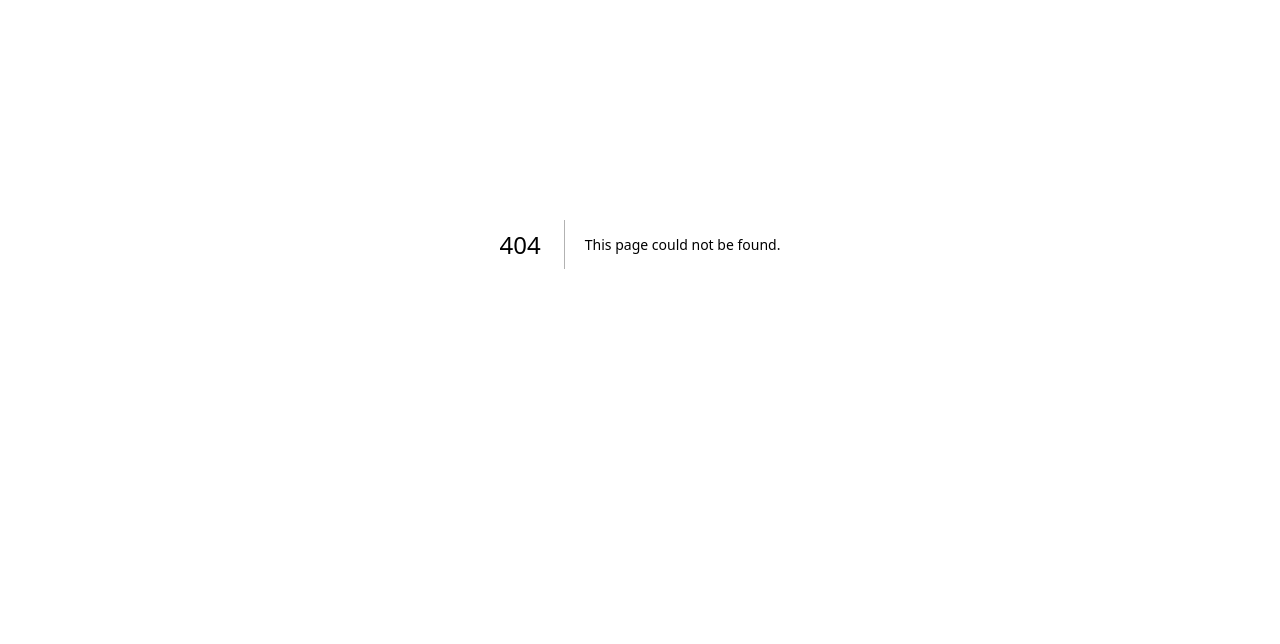
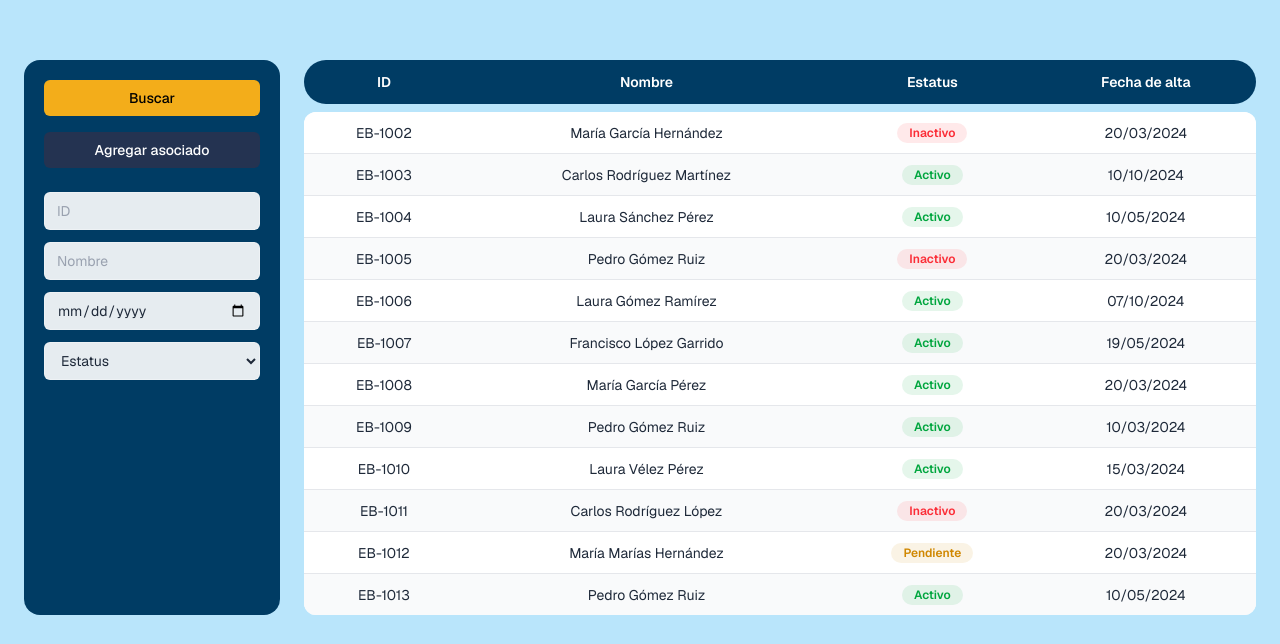
Before and after one commit to a01722831/Sem6EspinaBifida, a Next.js app in the folder appespinabifida/: page /asociados in a window 1280 px wide. Before the commit this address had no page. Shown: the part 156-800 px from the top of the page. Built offline with nearby package versions, Linux system fonts and the light colour scheme.

Commit message:
feat(frontend): add asociados route with filters and table)

```diff
--- /dev/null
+++ b/appespinabifida/app/asociados/page.tsx
@@ -0,0 +1,18 @@
+import Filtros from "../components/Filtros";
+import ListaAsociados from "../components/ListaAsociados";
+
+
+export default function Asociados() {
+  return (
+    <main className="flex-1 min-h-full bg-[#b9e5fb] text-black p-6 pt-50 flex flex-col gap-4">
+      <div className="flex items-center justify-end gap-1">
+
+      </div>
+
+      <div className="flex gap-6 items-stretch">
+        <Filtros />
+        <ListaAsociados />
+      </div>
+    </main>
+  );
+}
--- a/appespinabifida/app/globals.css
+++ b/appespinabifida/app/globals.css
@@ -14,10 +14,6 @@
   --font-mono: var(--font-geist-mono);
 }
 
-:root {
-  --background: #b9e5fb;
-  --foreground: #ffffff;
-}
 
 body {
   font-family: var(--font-geist-sans), "Segoe UI", Tahoma, sans-serif;
```
Also changed, not shown: 1 other file (tests, documents, lock files or other folders).
